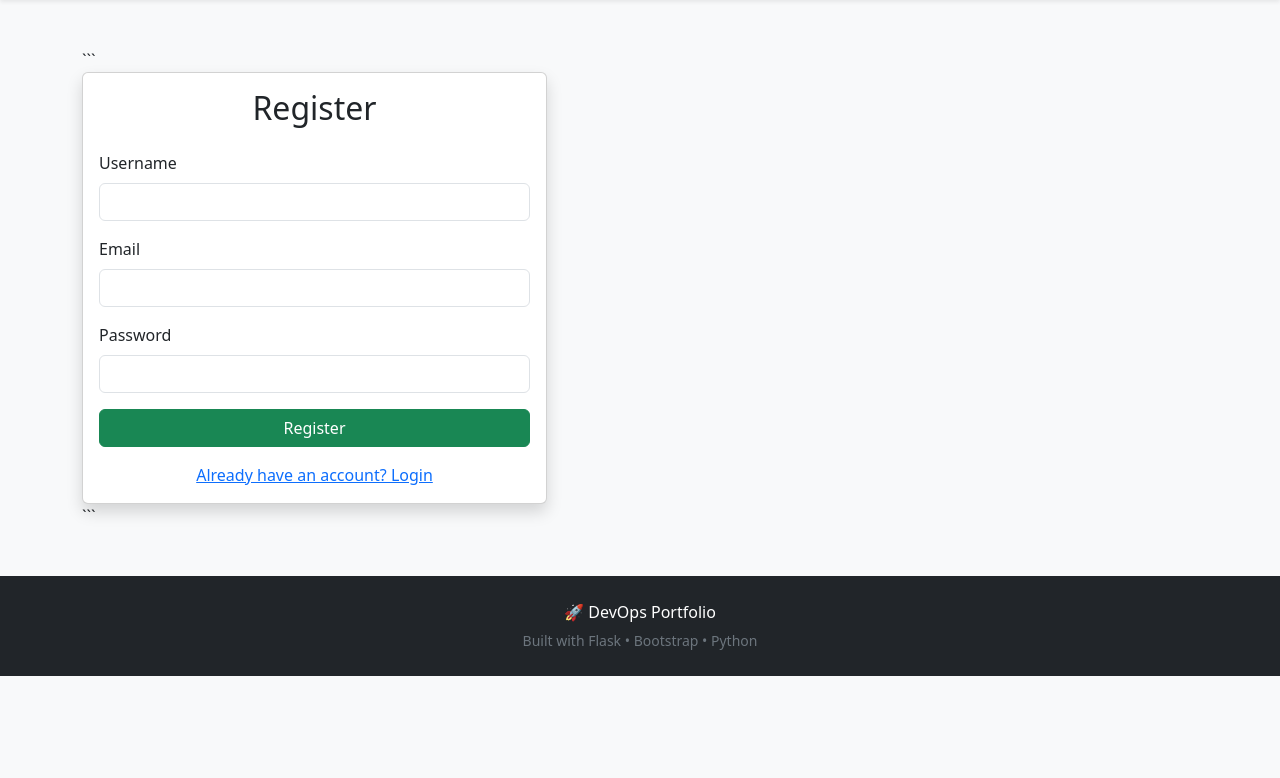
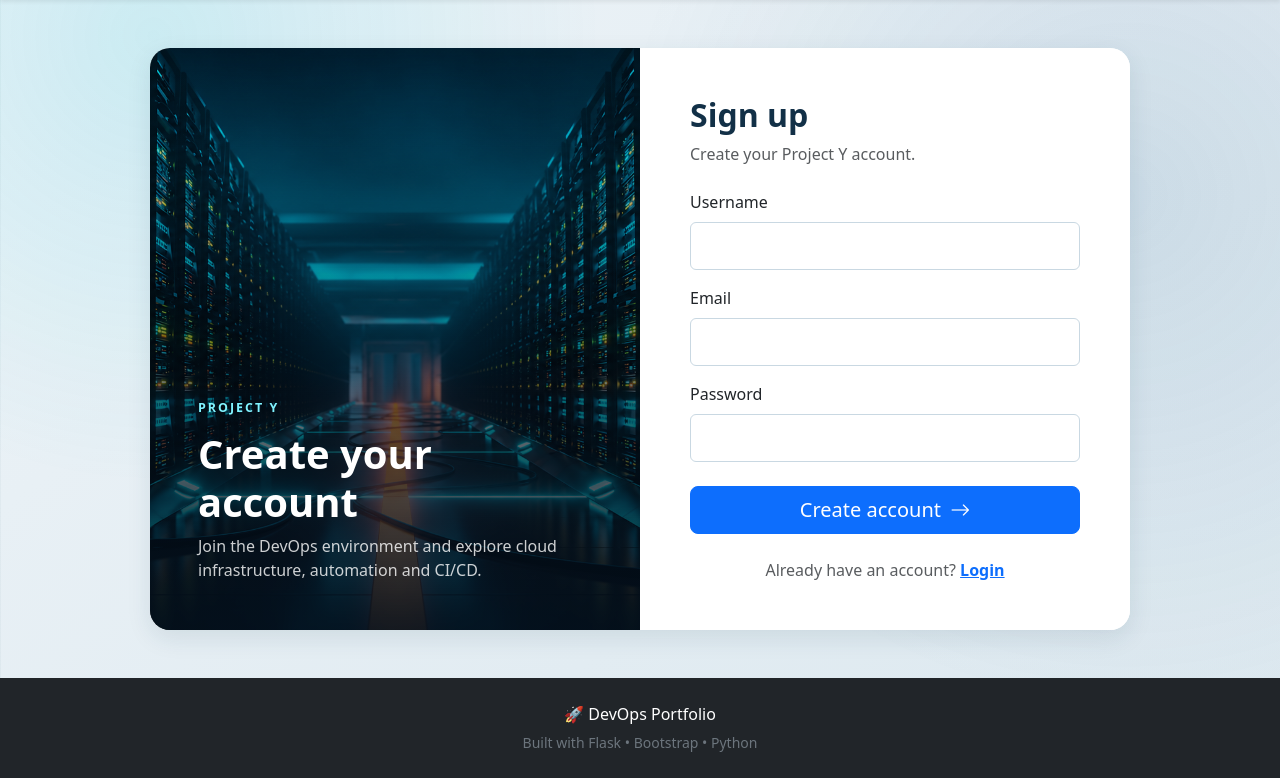
Before and after one commit to DanielDahan-work/Project_Y, a Flask app: page /register in a window 1280 px wide. Shown: the part 60-838 px from the top of the page. Before the commit the page ends 736 px from the top, so only its background shows below. Run offline with Flask 3, Linux system fonts and the light colour scheme.

Commit message:
Redesign registration page with split layout

````diff
--- a/app/static/css/style.css
+++ b/app/static/css/style.css
@@ -55,6 +55,89 @@ body.app-surface {
     color: #a9f5ff;
 }
 
+.auth-shell {
+    max-width: 980px;
+    overflow: hidden;
+    border-radius: 1.25rem;
+    box-shadow: 0 1.5rem 3.5rem rgba(15, 42, 60, 0.2);
+}
+
+.auth-shell:hover {
+    transform: none;
+    box-shadow: 0 1.5rem 3.5rem rgba(15, 42, 60, 0.2);
+}
+
+.auth-visual {
+    position: relative;
+    display: flex;
+    min-height: 580px;
+    align-items: flex-end;
+    padding: 3rem;
+    color: #fff;
+    background:
+        linear-gradient(180deg, rgba(3, 15, 27, 0.12), rgba(3, 15, 27, 0.9)),
+        url("../images/hero-server-room.png") center / cover no-repeat;
+}
+
+.auth-visual-content {
+    position: relative;
+    z-index: 1;
+    max-width: 390px;
+}
+
+.auth-visual-content h1 {
+    color: #fff;
+    font-weight: 700;
+}
+
+.auth-visual-content p {
+    margin-bottom: 0;
+    color: rgba(255, 255, 255, 0.8);
+}
+
+.auth-eyebrow {
+    display: inline-block;
+    margin-bottom: 0.75rem;
+    color: #80f3ff;
+    font-size: 0.78rem;
+    font-weight: 700;
+    letter-spacing: 0.16em;
+}
+
+.auth-form-panel {
+    display: flex;
+    align-items: center;
+    padding: 3rem;
+    background-color: rgba(255, 255, 255, 0.97);
+}
+
+.auth-form-content {
+    width: 100%;
+    max-width: 390px;
+    margin: 0 auto;
+}
+
+.auth-form-content .form-control {
+    min-height: 48px;
+    border-color: #c9d8e2;
+}
+
+.auth-form-content .form-control:focus {
+    border-color: #0d6efd;
+    box-shadow: 0 0 0 0.2rem rgba(13, 110, 253, 0.12);
+}
+
+@media (max-width: 991.98px) {
+    .auth-visual {
+        min-height: 260px;
+        padding: 2rem;
+    }
+
+    .auth-form-panel {
+        padding: 2rem 1.5rem;
+    }
+}
+
 @media (max-width: 767.98px) {
     .hero-section {
         min-height: 420px;
--- a/app/templates/base.html
+++ b/app/templates/base.html
@@ -14,7 +14,7 @@
           href="https://cdn.jsdelivr.net/npm/bootstrap-icons@1.13.1/font/bootstrap-icons.min.css">
 
     <link rel="stylesheet"
-          href="{{ url_for('static', filename='css/style.css', v='20261001') }}">
+          href="{{ url_for('static', filename='css/style.css', v='20261001-2') }}">
 
 </head>
 
--- a/app/templates/register.html
+++ b/app/templates/register.html
@@ -1,85 +1,78 @@
 {% extends "base.html" %}
+
+{% block body_class %}app-surface{% endblock %}
 
 {% block content %}
 
-<div class="col-md-5">
+<div class="auth-shell card border-0 mx-auto">
+    <div class="row g-0">
 
-```
-<div class="card shadow">
+        <div class="col-lg-6 auth-visual">
+            <div class="auth-visual-content">
+                <span class="auth-eyebrow">PROJECT Y</span>
+                <h1>Create your account</h1>
+                <p>
+                    Join the DevOps environment and explore cloud infrastructure,
+                    automation and CI/CD.
+                </p>
+            </div>
+        </div>
 
-    <div class="card-body">
+        <div class="col-lg-6 auth-form-panel">
+            <div class="auth-form-content">
 
-        <h2 class="text-center mb-4">
-            Register
-        </h2>
+                <h2 class="fw-bold mb-2">Sign up</h2>
+                <p class="text-muted mb-4">Create your Project Y account.</p>
 
                 <form action="/register" method="POST">
-
                     <div class="mb-3">
-
-                <label class="form-label">
-                    Username
-                </label>
-
+                        <label class="form-label" for="username">Username</label>
                         <input
+                            id="username"
                             type="text"
                             name="username"
                             class="form-control"
+                            autocomplete="username"
                             required>
-
                     </div>
 
                     <div class="mb-3">
-
-                <label class="form-label">
-                    Email
-                </label>
-
+                        <label class="form-label" for="email">Email</label>
                         <input
+                            id="email"
                             type="email"
                             name="email"
                             class="form-control"
+                            autocomplete="email"
                             required>
-
                     </div>
 
-            <div class="mb-3">
-
-                <label class="form-label">
-                    Password
-                </label>
-
+                    <div class="mb-4">
+                        <label class="form-label" for="password">Password</label>
                         <input
+                            id="password"
                             type="password"
                             name="password"
                             class="form-control"
+                            autocomplete="new-password"
                             required>
+                    </div>
+
+                    <button class="btn btn-primary btn-lg w-100" type="submit">
+                        Create account
+                        <i class="bi bi-arrow-right ms-1"></i>
+                    </button>
+                </form>
+
+                <p class="text-center text-muted mt-4 mb-0">
+                    Already have an account?
+                    <a href="/login" class="fw-semibold">Login</a>
+                </p>
 
             </div>
-
-            <button
-                class="btn btn-success w-100"
-                type="submit">
-
-                Register
-
-            </button>
-
-        </form>
-
-        <div class="text-center mt-3">
-
-            <a href="/login">
-                Already have an account? Login
-            </a>
-
         </div>
 
     </div>
-
-</div>
-```
-
 </div>
 
 {% endblock %}
````
Lines whose indentation alone changed are shown as unchanged.
